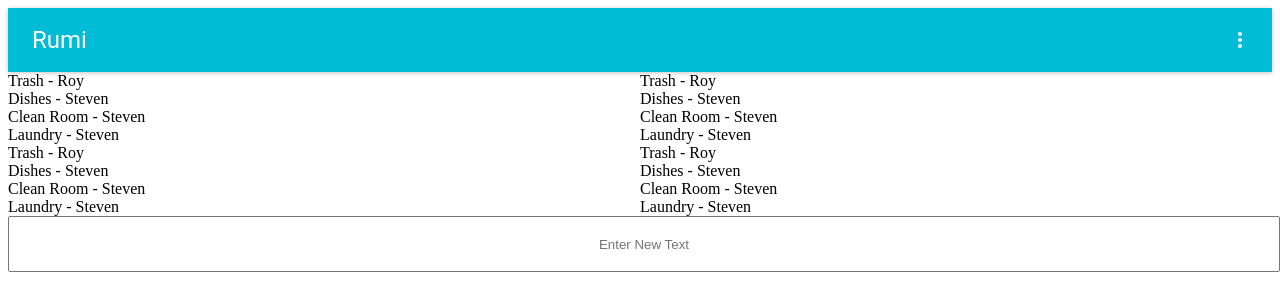
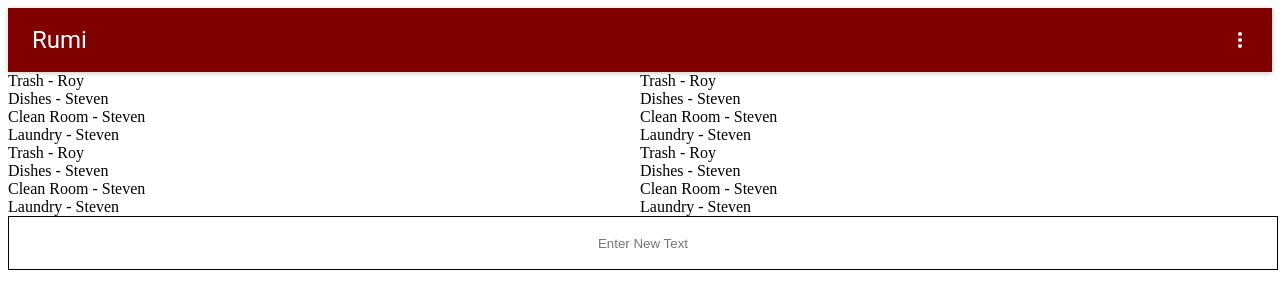
Before and after one commit to mdubie/Rooomi, a React app: page / in a window 1280 px wide. Shown: the top 300 px of the page. Built offline with nearby package versions, Linux system fonts and the light colour scheme; what react-tap-event-plugin would draw is missing.

Commit message:
Add Maroon Header

```diff
--- a/client/src/components/taskboard/Nav.js
+++ b/client/src/components/taskboard/Nav.js
@@ -5,8 +5,12 @@
 import MenuItem from 'material-ui/MenuItem';
 import MoreVertIcon from 'material-ui/svg-icons/navigation/more-vert';
 
-export const Nav = () => (
-	  <AppBar
+export const Nav = () => {
+	let AppBarStyle = {
+		background: 'maroon',
+	}
+	return (<AppBar
+	    style={AppBarStyle}
 	    showMenuIconButton={false}
 	    title="Rumi"
 	    iconElementRight={
@@ -14,5 +18,5 @@
 	        <a href="/logout"><MenuItem primaryText="Sign out" /></a>
 	      </IconMenu>
 	    }
-	  />
-);
+	  />);
+};
--- a/client/src/components/taskboard/NewTaskEntry.js
+++ b/client/src/components/taskboard/NewTaskEntry.js
@@ -0,0 +1,15 @@
+import React from 'react';
+
+export const NewTaskEntry = (props) => {
+  let inputStyle= {
+  	width: '100%',
+  	height: '50px',
+  	textAlign: 'center',
+  	border: '1px solid black',
+  };
+	return (
+		<form>
+		  <input style={inputStyle} placeholder="Enter New Text"/>
+		</form>
+	)
+}
--- a/client/src/components/taskboard/TaskBoard.js
+++ b/client/src/components/taskboard/TaskBoard.js
@@ -1,6 +1,6 @@
 import React from 'react';
 import { TaskLists } from './TaskLists';
-import { TaskForm } from './TaskForm';
+import { NewTaskEntry } from './NewTaskEntry';
 // import NewTaskEntry from './NewTaskEntry';
 
 export const TaskBoard = ({ messages }) => {
@@ -25,7 +25,7 @@
       <div style={styleEntryRight}>
         <TaskLists messages={messages}>User</TaskLists>
       </div>
-      <TaskForm />
+      <NewTaskEntry />
     </div>
   );
 };
--- a/client/src/components/taskboard/TaskForm.js
+++ b/client/src/components/taskboard/TaskForm.js
@@ -5,6 +5,7 @@
   	width: '100%',
   	height: '50px',
   	textAlign: 'center',
+  	border: '1px solid black',
   };
 	return (
 		<form>
```
